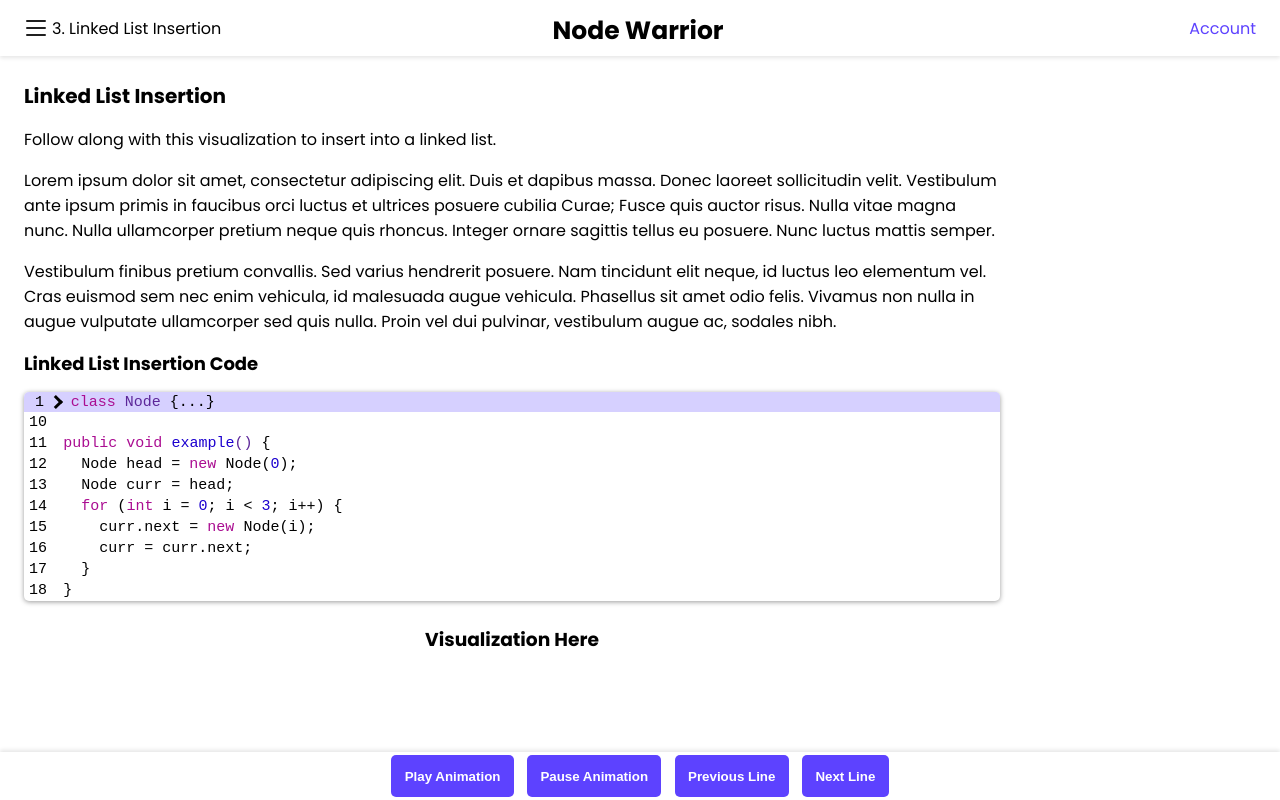
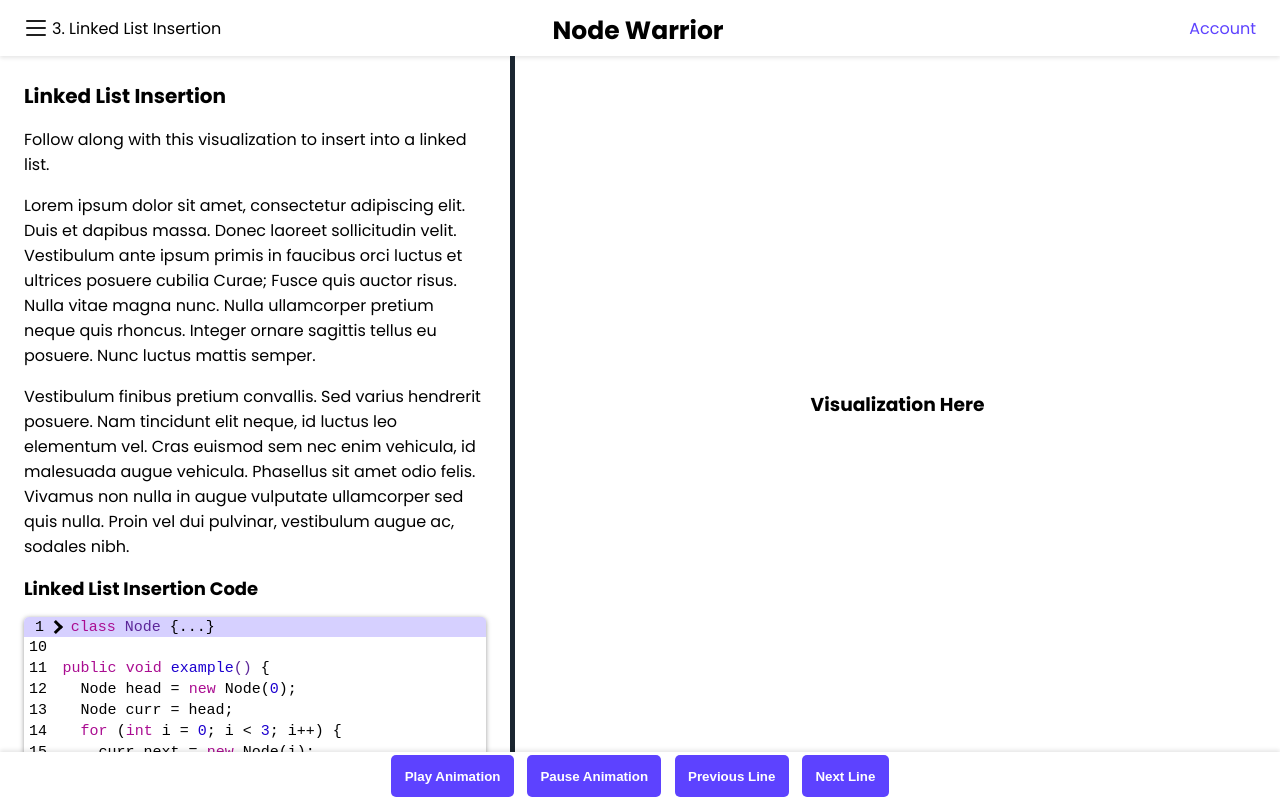
Before and after one commit to hawkticehurst/destructure-io, a React (Create React App) app: page / in a window 1280 px wide. Built offline with nearby package versions, Linux system fonts and the light colour scheme.

Commit message:
merge master

```diff
--- a/src/App.css
+++ b/src/App.css
@@ -24,7 +24,6 @@
   --tint-opacity: .9;
   --sidebar-min-width: 360px;
   --sidebar-width: 33%;
-
 
   /* Nav Bar */
   --hamburger-icon-width: 32px;
@@ -196,7 +195,6 @@ a:hover {
   height: var(--hamburger-icon-height);
 }
 
-<<<<<<< HEAD
 /********* Sidebar *********/
 .sidebar {
   z-index: 2;
@@ -260,8 +258,6 @@ a:hover {
   }
 }
 
-/********* CODE DISPLAY COMPONENT *********/
-=======
 /********* LEARNING MODULE *********/
 .learning-module-container {
   border-radius: 5px;
@@ -270,7 +266,6 @@ a:hover {
 }
 
 /********* RESIZABLE PANE COMPONENT *********/
->>>>>>> origin/master
 .two-column-container {
   display: flex;
   height: 100%;
```
